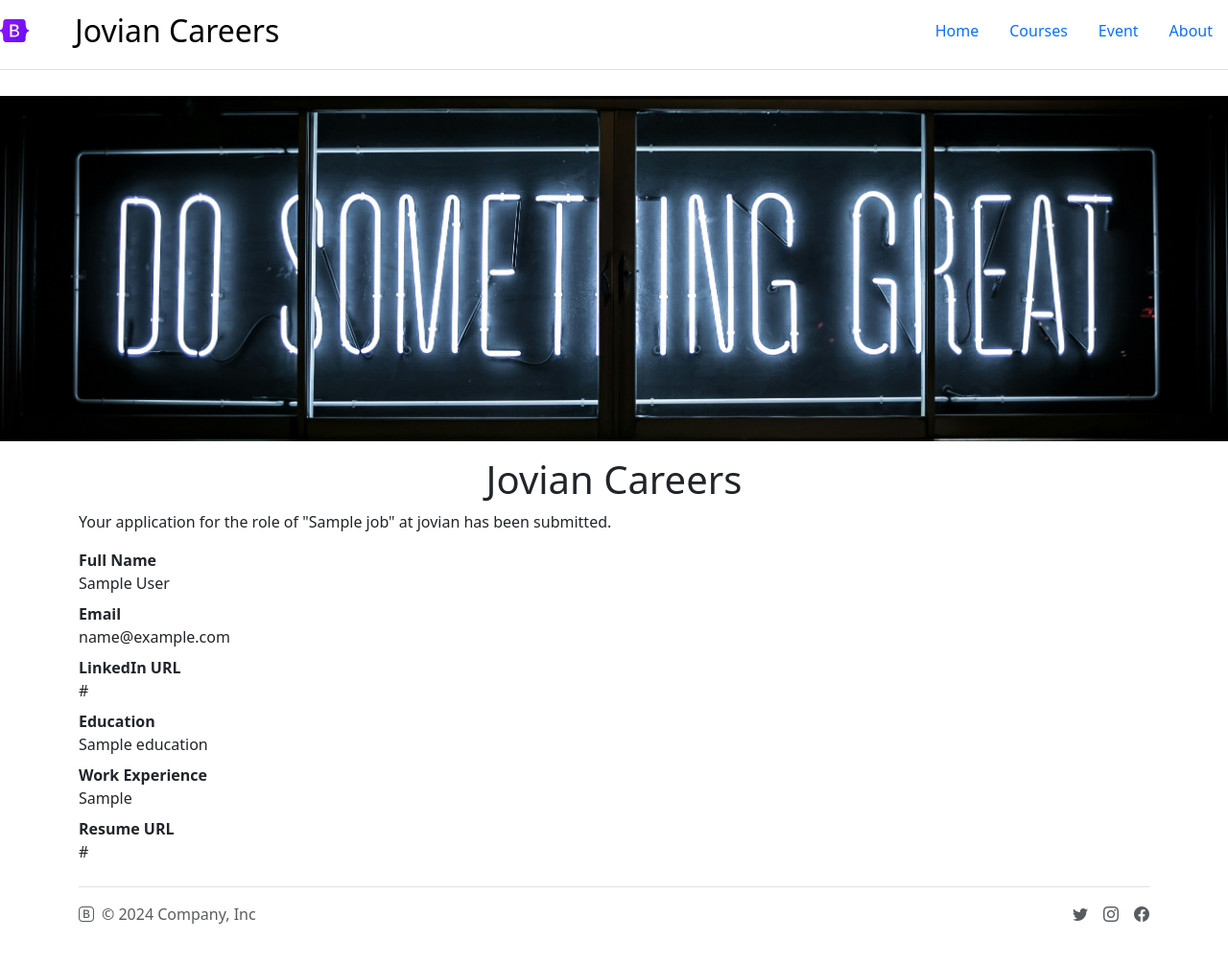
After one commit to mayur311007/mayur-website, a Flask app: template templates/application_submitted.html in a window 1280 px wide. The commit adds this page. Shown: the whole page at 96% size. Run offline with Flask 3, Linux system fonts and the light colour scheme; the template is opened without the code that fills it: most values are stand-ins (such as "Sample title", 1, 10 or a date in 2020).

Commit message:
some changes

```diff
--- a/app.py
+++ b/app.py
@@ -18,8 +18,81 @@ def get_db_connection():
         return None
 
 @app.route("/")
-def hello_jovian():
-    return render_template('home.html')
+def home():
+    con = get_db_connection()
+    if con is None:
+        return "Database connection failed", 500
+    with con.cursor(dictionary=True) as cmd:
+        cmd.execute("SELECT * FROM jobs")
+        jobs = cmd.fetchall()
+    con.close()
+    return render_template('home.html', jobs=jobs)
+
+@app.route("/api/jobs")
+def list_jobs():
+    con = get_db_connection()
+    if con is None:
+        return jsonify({"error": "Database connection failed"}), 500
+    with con.cursor(dictionary=True) as cmd:
+        cmd.execute("SELECT * FROM jobs")
+        jobs = cmd.fetchall()
+    con.close()
+    return jsonify(jobs)
+
+@app.route("/jobs/<int:id>")
+def show_job(id):
+    con = get_db_connection()
+    if con is None:
+        return "Database connection failed", 500
+    with con.cursor(dictionary=True) as cmd:
+        cmd.execute("SELECT * FROM jobs WHERE id = %s", (id,))
+        job = cmd.fetchone()
+    con.close()
+
+    if job:
+        return render_template('jobpage.html', job=job)
+    else:
+        return render_template('404.html', message="Job Not Found"), 404
+
+# Load a job from DB (helper function)
+def load_job_from_db(id):
+    con = get_db_connection()
+    if con is None:
+        return None
+    with con.cursor(dictionary=True) as cmd:
+        cmd.execute("SELECT * FROM jobs WHERE id = %s", (id,))
+        job = cmd.fetchone()
+    con.close()
+    return job
+
+def add_application_to_db(job_id, data):
+    engine = create_engine(f"mysql+mysqlconnector://{os.getenv('DB_USER', 'mayur')}:{os.getenv('DB_PASSWORD', '')}@{os.getenv('DB_HOST', 'localhost')}/{os.getenv('DB_NAME', 'joviancreers')}")
+    try:
+        with engine.begin() as con:  # Auto-commits transactions
+            query = text("""
+                INSERT INTO applications (job_id, full_name, email, linkedin_url, education, work_experience, resume_url)
+                VALUES (:job_id, :full_name, :email, :linkedin_url, :education, :work_experience, :resume_url)
+            """)
+            con.execute(query, {
+                "job_id": job_id,
+                "full_name": data.get('full_name'),
+                "email": data.get('email'),
+                "linkedin_url": data.get('linkedin_url'),
+                "education": data.get('education'),
+                "work_experience": data.get('work_experience'),
+                "resume_url": data.get('resume_url')
+            })
+    except Exception as e:
+        print(f"Database Insert Error: {e}")
+
+@app.route("/job/<int:id>/apply", methods=['POST'])
+def apply_to_job(id):
+    job = load_job_from_db(id)
+    if not job:
+        return "Job Not Found", 404
+    data = request.form
+    add_application_to_db(id, data)
+    return render_template('application_submitted.html', applications=data, job=job)
 
 if __name__ == "__main__":
     app.run(host='0.0.0.0', debug=True)
--- /dev/null
+++ b/templates/application_submitted.html
@@ -0,0 +1,38 @@
+<html lang="en">
+<head>
+    <meta charset="UTF-8">
+    <meta name="viewport" content="width=device-width, initial-scale=1.0">
+    <title>Application Submitted</title>
+    {% include 'bootstrap.html' %}
+</head>
+<body>
+    {% include 'nav.html' %}
+    {% include 'banner.html' %}
+
+    <div class="container">
+        <h1 class="text-center" mt-2 mb-4>Jovian Careers</h1>
+
+        <p>Your application for the role of "{{job['title']}}" at jovian has been submitted.</p>
+
+        <b>Full Name</b>
+        <div class="mb-2">{{applications['full_name']}}</div>
+
+        <b>Email</b>
+        <div class="mb-2">{{applications['email']}}</div>
+
+        <b>LinkedIn URL</b>
+        <div class="mb-2">{{applications['linkedin_url']}}</div>
+
+        <b>Education</b>
+        <div class="mb-2">{{applications['education']}}</div>
+
+        <b>Work Experience</b>
+        <div class="mb-2">{{applications['work_experience']}}</div>
+
+        <b>Resume URL</b>
+        <div class="mb-2">{{applications['resume_url']}}</div>
+    </div>
+
+    {% include 'footer.html' %}
+</body>
+</html>
--- a/templates/banner.html
+++ b/templates/banner.html
@@ -7,4 +7,4 @@
         margin-bottom: 16px;
     }
 </style>
-<img class="img-fluid " id="banner" src="http://192.168.33.108:5000/static/banner.jpg">
+<img class="img-fluid " id="banner" src="http://192.168.225.108:5000/static/banner.jpg">
--- a/templates/home.html
+++ b/templates/home.html
@@ -27,6 +27,11 @@
             </div>
         </div>
         <h2 class="text-center" style="margin-top: 20px;">Job Openings</h2>
+        <div>
+            {% for jobs in jobs %}
+            {% include 'jobitems.html'%}
+            {% endfor %}
+        </div>
 
         <div class="text-center" style="margin-top: 40px;">
         <a class="btn btn-primary btn-lg" href="mailto:hello@jovian.ai?subject=Question%20about%20job%20openings&body=My%20name%3A%3Cyour%20name%20here%3E%0D%0AMy%20question%3A%20%3Center%20question%20here%3E">
```
Also changed, not shown: templates/application_form.html (added, +29 -0 lines).
